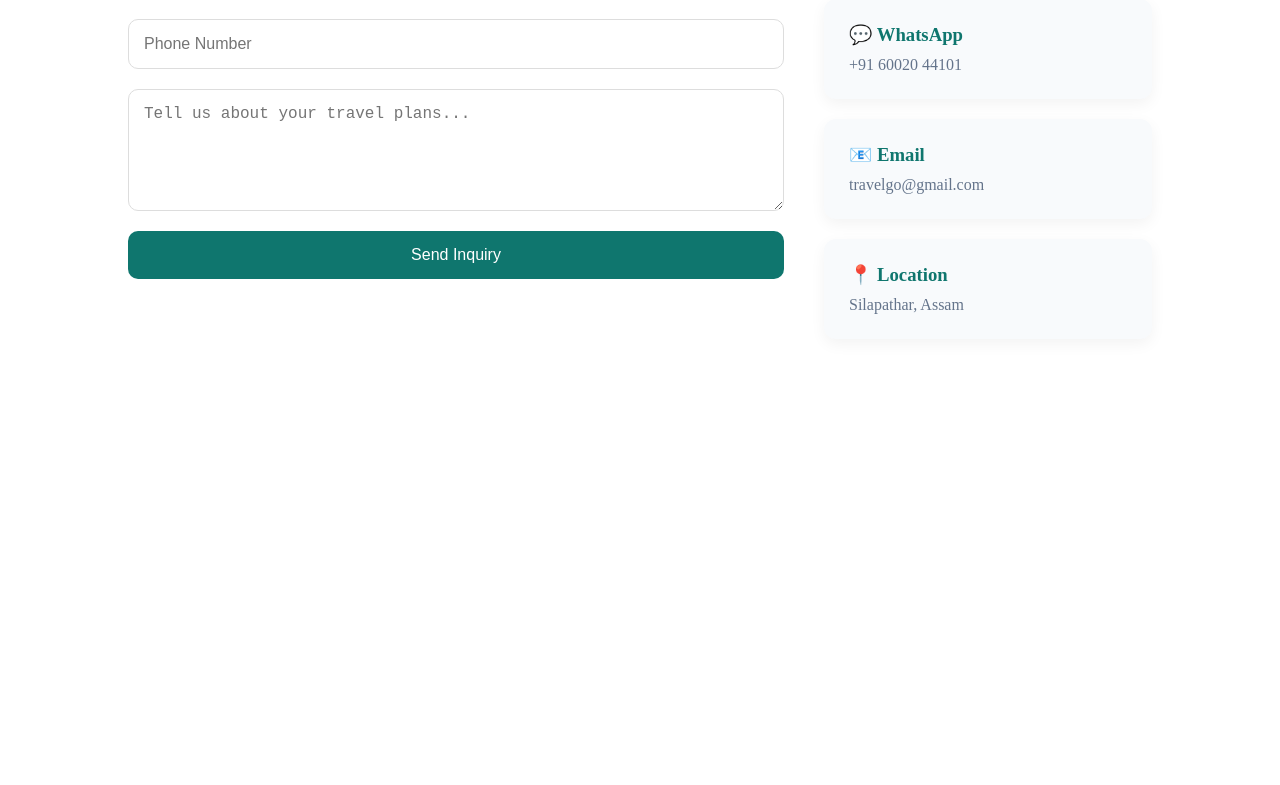
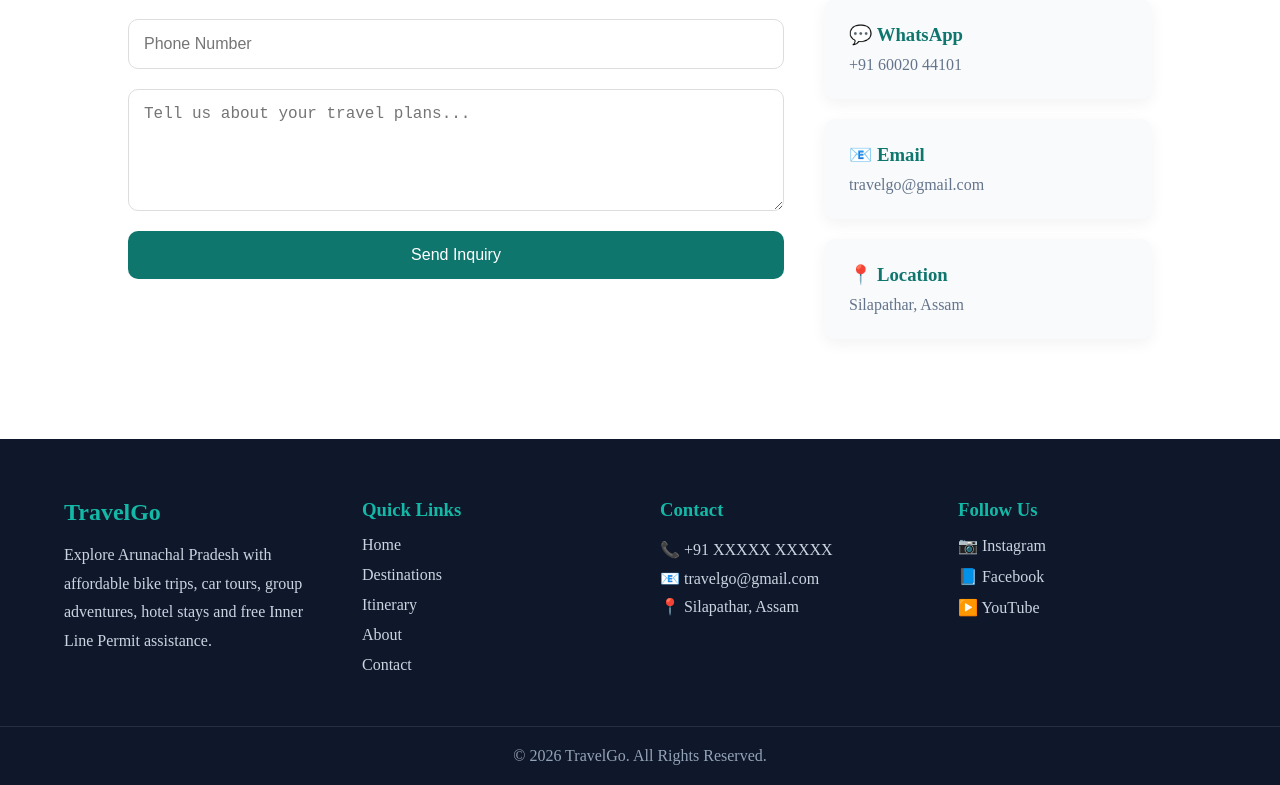
Before and after one commit to ritikgupta7783/arunachal-explorer, a React (Vite) app: page / in a window 1280 px wide. Shown: the part 4287-5072 px from the top of the page. Before the commit the page ends 4726 px from the top, so only its background shows below. Built offline with nearby package versions, Linux system fonts and the light colour scheme.

Commit message:
Updated footer

```diff
--- a/src/App.jsx
+++ b/src/App.jsx
@@ -1,10 +1,10 @@
 import Navbar from "./components/Navbar/navbar";
-
 import Hero from "./components/Hero/home";
 import Journey from "./components/Journey/journey";
 import Destinations from "./components/Destinations/Destinations";
 import About from "./components/About/About";
 import Contact from "./components/Contact/Contact";
+import Footer from "./components/Footer/Footer";
 
 function App() {
   return (
@@ -15,6 +15,7 @@ function App() {
       <Destinations/>
       <About/>
       <Contact/>
+      <Footer/>
     </>
   );
 }
--- /dev/null
+++ b/src/components/Footer/Footer.css
@@ -0,0 +1,74 @@
+.footer {
+  background: #0f172a;
+  color: white;
+  padding-top: 60px;
+}
+
+.footer-container {
+  width: 90%;
+  margin: auto;
+
+  display: grid;
+  grid-template-columns: repeat(auto-fit, minmax(220px, 1fr));
+
+  gap: 40px;
+
+  padding-bottom: 40px;
+}
+
+.footer-section h2 {
+  color: #14b8a6;
+  margin-bottom: 15px;
+}
+
+.footer-section h3 {
+  color: #14b8a6;
+  margin-bottom: 15px;
+}
+
+.footer-section p {
+  color: #cbd5e1;
+  line-height: 1.8;
+}
+
+.footer-section ul {
+  list-style: none;
+}
+
+.footer-section ul li {
+  margin-bottom: 12px;
+}
+
+.footer-section ul li a {
+  text-decoration: none;
+  color: #cbd5e1;
+  transition: 0.3s;
+}
+
+.footer-section ul li a:hover {
+  color: #14b8a6;
+}
+
+.footer-bottom {
+  text-align: center;
+
+  border-top: 1px solid rgba(255,255,255,0.1);
+
+  padding: 20px;
+}
+
+.footer-bottom p {
+  color: #94a3b8;
+}
+.footer-section a {
+  display: block;
+  text-decoration: none;
+  color: #cbd5e1;
+  margin-bottom: 12px;
+  transition: 0.3s;
+}
+
+.footer-section a:hover {
+  color: #14b8a6;
+  transform: translateX(5px);
+}
--- /dev/null
+++ b/src/components/Footer/Footer.jsx
@@ -0,0 +1,82 @@
+import "./Footer.css";
+
+function Footer() {
+  return (
+    <footer className="footer">
+      <div className="footer-container">
+        <div className="footer-section">
+          <h2>TravelGo</h2>
+
+          <p>
+            Explore Arunachal Pradesh with affordable bike trips, car tours,
+            group adventures, hotel stays and free Inner Line Permit assistance.
+          </p>
+        </div>
+
+        <div className="footer-section">
+          <h3>Quick Links</h3>
+
+          <ul>
+            <li>
+              <a href="#hero">Home</a>
+            </li>
+            <li>
+              <a href="#destinations">Destinations</a>
+            </li>
+            <li>
+              <a href="#journey">Itinerary</a>
+            </li>
+            <li>
+              <a href="#about">About</a>
+            </li>
+            <li>
+              <a href="#contact">Contact</a>
+            </li>
+          </ul>
+        </div>
+
+        <div className="footer-section">
+          <h3>Contact</h3>
+
+          <p>📞 +91 XXXXX XXXXX</p>
+          <p>📧 travelgo@gmail.com</p>
+          <p>📍 Silapathar, Assam</p>
+        </div>
+
+        <div className="footer-section">
+          <h3>Follow Us</h3>
+
+          <a
+            href="https://instagram.com/your_username"
+            target="_blank"
+            rel="noopener noreferrer"
+          >
+            📷 Instagram
+          </a>
+
+          <a
+            href="https://facebook.com/your_page"
+            target="_blank"
+            rel="noopener noreferrer"
+          >
+            📘 Facebook
+          </a>
+
+          <a
+            href="https://youtube.com/@your_channel"
+            target="_blank"
+            rel="noopener noreferrer"
+          >
+            ▶️ YouTube
+          </a>
+        </div>
+      </div>
+
+      <div className="footer-bottom">
+        <p>© 2026 TravelGo. All Rights Reserved.</p>
+      </div>
+    </footer>
+  );
+}
+
+export default Footer;
```
